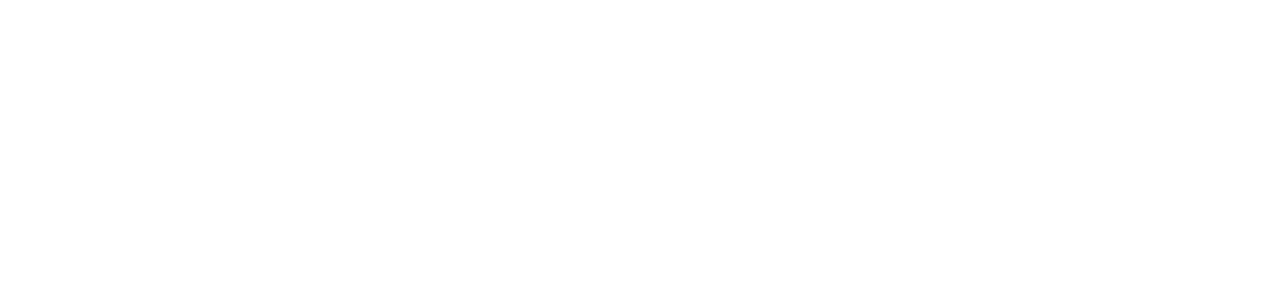
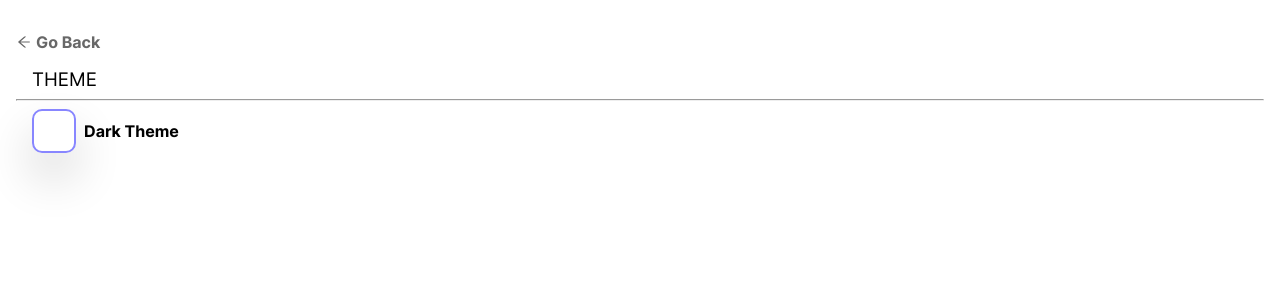
Before and after one commit to httpjamesm/opus, a React (Create React App) app: page /prefs in a window 1280 px wide. Before the commit this address had no page. Shown: the top 300 px of the page. Built offline with nearby package versions, Linux system fonts and the light colour scheme.

Commit message:
prefs page with theme switching and new button placements

```diff
--- a/public/index.html
+++ b/public/index.html
@@ -12,6 +12,7 @@
         <link rel="apple-touch-icon" href="%PUBLIC_URL%/logo192.png" />
         <link rel="manifest" href="%PUBLIC_URL%/manifest.json" />
         <title>Opus - Secure task manager.</title>
+        <script src="%PUBLIC_URL%/theme.js"></script>
     </head>
     <body>
         <noscript>You need to enable JavaScript to run this app.</noscript>
--- /dev/null
+++ b/public/theme.js
@@ -0,0 +1,6 @@
+// set html attribute for data-theme
+function setTheme(theme) {
+    document.documentElement.setAttribute("data-theme", theme);
+}
+
+setTheme(window.localStorage.getItem("theme") === "dark" ? "dark" : "light");
--- a/src/App.tsx
+++ b/src/App.tsx
@@ -5,6 +5,7 @@
 import Login from "./pages/Login";
 import Home from "./pages/Home";
 import NewTask from "./pages/NewTask";
+import Prefs from "./pages/Prefs";
 
 const App = () => {
     return (
@@ -16,6 +17,7 @@
                     <Route path="/login" element={<Login />} />
                     <Route path="/home" element={<Home />} />
                     <Route path="/newtask" element={<NewTask />} />
+                    <Route path="/prefs" element={<Prefs />} />
                 </Routes>
             </BrowserRouter>
         </>
--- a/src/components/DesktopSidebar.tsx
+++ b/src/components/DesktopSidebar.tsx
@@ -3,6 +3,7 @@
 import styles from "src/styles/DesktopSidebar.module.scss";
 import { decryptName } from "src/utils/tags";
 import { FaCog } from "react-icons/fa";
+import { Link } from "react-router-dom";
 
 const DesktopTag = ({
     tag,
@@ -105,6 +106,12 @@
                         />
                     ))}
                 </div>
+                <Link to="/prefs">
+                    <div className={styles.prefs}>
+                        <FaCog />
+                        <span>Preferences</span>
+                    </div>
+                </Link>
             </div>
         </>
     );
--- /dev/null
+++ b/src/components/prefs/Theme.tsx
@@ -0,0 +1,47 @@
+import { useState } from "react";
+import Check from "src/components/Check";
+import styles from "src/styles/Prefs.module.scss";
+
+import { AiOutlineReload } from "react-icons/ai";
+
+const Theme = () => {
+    const [theme, setTheme] = useState<boolean>(
+        window.localStorage.getItem("theme") === "dark"
+    );
+
+    const [themeChanged, setThemeChanged] = useState<boolean>(false);
+
+    return (
+        <>
+            <h3 className={styles.heading}>theme</h3>
+            <hr />
+            <div className={styles.group}>
+                <Check
+                    selected={theme}
+                    onClick={() => {
+                        setTheme(!theme);
+                        window.localStorage.setItem(
+                            "theme",
+                            theme ? "light" : "dark"
+                        );
+                        setThemeChanged(!themeChanged);
+                    }}
+                />
+                <span>Dark Theme</span>
+            </div>
+            {themeChanged && (
+                <p
+                    className={styles.action}
+                    onClick={() => {
+                        window.location.reload();
+                    }}
+                >
+                    <AiOutlineReload />
+                    Reload to see changes
+                </p>
+            )}
+        </>
+    );
+};
+
+export default Theme;
--- a/src/index.css
+++ b/src/index.css
@@ -2,12 +2,14 @@
     --background: #fff;
     --text: #000;
     --sidebar: #8886ff;
+    --highlight-text: rgb(41, 41, 41);
 }
 
 [data-theme="dark"] {
     --background: #181818;
     --text: #fff;
     --sidebar: #31009b;
+    --highlight-text: rgb(196, 196, 196);
 }
 
 .slide-pane__header {
--- a/src/pages/Home.tsx
+++ b/src/pages/Home.tsx
@@ -16,8 +16,11 @@
 
 import checkAuthStatus from "src/utils/checkAuthStatus";
 
-import { useNavigate } from "react-router-dom";
+import { Link, useNavigate } from "react-router-dom";
 import DesktopSidebar from "src/components/DesktopSidebar";
+
+import { AiOutlinePlus } from "react-icons/ai";
+import { FaCog } from "react-icons/fa";
 
 const Home = () => {
     const navigate = useNavigate();
@@ -191,15 +194,17 @@
                         setSelectedTagOutside={setEditingTag}
                     />
                 )}
+                <Link to="/newtask">
+                    <button className={styles.newTaskButton}>
+                        <AiOutlinePlus />
+                    </button>
+                </Link>
                 <div className={styles.parent}>
-                    <button
-                        className={styles.newTaskButton}
-                        onClick={() => {
-                            navigate("/newtask", { replace: true });
-                        }}
-                    >
-                        +
-                    </button>
+                    <Link to="/prefs">
+                        <button className={styles.prefsButton}>
+                            <FaCog />
+                        </button>
+                    </Link>
                     <h1>Home</h1>
                     <hr />
                     {isMobile && (
--- /dev/null
+++ b/src/pages/Prefs.tsx
@@ -0,0 +1,24 @@
+import styles from "src/styles/Prefs.module.scss";
+
+import { Link } from "react-router-dom";
+
+import Theme from "src/components/prefs/Theme";
+import { AiOutlineArrowLeft } from "react-icons/ai";
+
+const Prefs = () => {
+    return (
+        <>
+            <div className={styles.wrapper}>
+                <Link to="/home">
+                    <p role="button" className={styles.backButton}>
+                        <AiOutlineArrowLeft />
+                        Go Back
+                    </p>
+                </Link>
+                <Theme />
+            </div>
+        </>
+    );
+};
+
+export default Prefs;
--- a/src/styles/DesktopSidebar.module.scss
+++ b/src/styles/DesktopSidebar.module.scss
@@ -33,7 +33,6 @@
 
                 cursor: pointer;
 
-
                 p {
                     margin: 0;
                 }
@@ -55,8 +54,8 @@
 .cog {
     display: flex;
     align-items: center;
-    padding: .25rem;
-    margin-left: .5rem;
+    padding: 0.25rem;
+    margin-left: 0.5rem;
 
     &:hover {
         cursor: pointer;
@@ -64,3 +63,24 @@
         border-radius: 10px;
     }
 }
+
+.prefs {
+    display: flex;
+    gap: 0.25rem;
+    align-items: center;
+
+    position: fixed;
+    bottom: 0;
+    left: 0;
+
+    cursor: pointer;
+    padding: 1rem;
+
+    user-select: none;
+
+    color: var(--text);
+
+    &:hover {
+        color: var(--highlight-text);
+    }
+}
--- a/src/styles/Home.module.scss
+++ b/src/styles/Home.module.scss
@@ -2,25 +2,26 @@
     height: 100%;
     padding: 1rem;
     overflow-y: auto;
-
 }
 
 .tags {
-    gap: .5rem;
+    gap: 0.5rem;
     display: flex;
     overflow-x: auto;
-    margin-top: .5rem;
+    margin-top: 0.5rem;
     margin-bottom: 1rem;
 }
 
 .newTaskButton {
-    width: 2.5rem;
-    height: 2.5rem;
-    position: absolute;
-    top: 1rem;
+    min-width: 4rem;
+    width: 4rem;
+    height: 4rem;
+    min-height: 4rem;
+    position: fixed;
+    bottom: 1rem;
     right: 1rem;
     border-radius: 500px;
-    background-color: #0249FF;
+    background-color: #0249ff;
     font-weight: bold;
     color: white;
     border: none;
@@ -31,6 +32,7 @@
     justify-content: center;
     align-items: center;
     cursor: pointer;
+    font-size: 2rem;
 }
 
 .tagsParent {
@@ -47,3 +49,30 @@
 .slideover {
     background-color: var(--background) !important;
 }
+
+.prefsButton {
+    @extend .newTaskButton;
+    position: absolute;
+    top: 0.5rem;
+    right: 0.5rem;
+
+    height: 3rem;
+    width: 3rem;
+    min-height: 3rem;
+    min-width: 3rem;
+
+    // height: 3rem;
+    // width: 3rem;
+    background: rgb(226, 226, 226);
+    box-shadow: none;
+
+    color: black;
+
+    font-size: 1.5rem;
+
+    padding: 0;
+
+    @media only screen and (min-width: 800px) {
+        display: none;
+    }
+}
--- a/src/styles/NewTask.module.scss
+++ b/src/styles/NewTask.module.scss
@@ -55,4 +55,5 @@
     display: flex;
     align-items: center;
     gap: .25rem;
+    cursor: pointer;
 }
--- /dev/null
+++ b/src/styles/Prefs.module.scss
@@ -0,0 +1,37 @@
+.heading {
+    text-transform: uppercase;
+    font-weight: normal;
+    padding-left: 1rem;
+}
+
+.group {
+    padding-left: 1rem;
+    display: flex;
+    gap: .5rem;
+    align-items: center;
+    font-weight: bold;
+}
+
+.action {
+    padding-left: 1rem;
+    color: rgb(75, 75, 255);
+    display: flex;
+    align-items: center;
+    gap: .25rem;
+    cursor: pointer;
+}
+
+.backButton {
+    color: rgb(104, 104, 104);
+    font-weight: bold;
+    display: flex;
+    align-items: center;
+    gap: .25rem;
+    cursor: pointer;
+}
+
+.wrapper {
+    padding: 1rem;
+    box-sizing: border-box;
+    width: 100%;
+}
```
Lines whose indentation alone changed are shown as unchanged.
